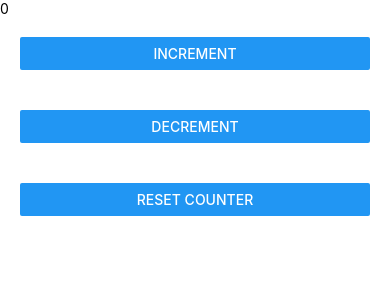
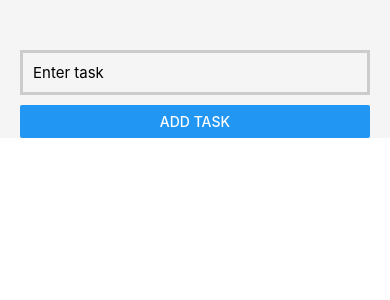
Before and after one commit to hansh0606/Learning_API_calls_in_ReactNative, a React Native app: screen / in a window 390 px wide. Shown: the top 300 px of the page. Built offline with nearby package versions, Linux system fonts and the light colour scheme.

Commit message:
[Update]: Implemented To DO List task

```diff
--- a/App.js
+++ b/App.js
@@ -2,13 +2,17 @@ import React from 'react';
 import { View, Text, SafeAreaView, ScrollView } from 'react-native';
 import Advance_Hands_On_Exercise from './src/Tasks/Month1_Week4_Advance_Hands_On_Exercise/Advance_Exercise';
 import Counter_App from './src/Tasks/Month2_Week1_Task1/Counter_App';
+import To_do_App from './src/Tasks/Month2_Week1_Task2/To_do_App'
+
 export default function App() {
   return (
-    <SafeAreaView style={{ flex: 1, backgroundColor: '#fff' }}>
-      <ScrollView contentContainerStyle={{ flexGrow: 1 }}>
-        <Counter_App/>
+    <View style={{ flex: 1, backgroundColor: '#fff' }}>
+      <ScrollView>
+
+        <To_do_App/>
+        {/* <Counter_App/> */}
         {/* <Advance_Hands_On_Exercise /> */}
       </ScrollView>
-    </SafeAreaView>
+    </View>
   );
 }
--- a/src/Tasks/Month2_Week1_Task1/Counter_App.js
+++ b/src/Tasks/Month2_Week1_Task1/Counter_App.js
@@ -12,7 +12,7 @@ export default function Counter_App() {
     const dec =()=>{
         if(count<=0)
         {
-            alert("Can't be less or equal  0!")
+            Alert.alert("Can't be less then 0!")
             return 0;
         }
         return (count-1);
@@ -26,9 +26,9 @@ export default function Counter_App() {
 
   return (
     <>
-    <Text>
+    <Text style={styles.text}>
         {count}
-    </Text>
+    </Text >
       <View style={styles.button}>
         <Button title="Increment" style={styles.button} onPress={()=>setCount(inc())}></Button>
       </View>
@@ -49,4 +49,14 @@ const styles = StyleSheet.create({
     padding: 10,
     margin: 10,
   },
+
+  text: {
+    fontSize: 40,
+    fontWeight: 'bold',
+    textAlign: 'center',
+    padding: 3,
+    margin: 40,
+    borderColor: 'black',
+    borderWidth: 1,
+  }
 });
--- /dev/null
+++ b/src/Tasks/Month2_Week1_Task2/To_do_App.js
@@ -0,0 +1,85 @@
+// TodoList.js
+import React, { useState } from 'react';
+import { View, Text, TextInput, Button, FlatList, TouchableOpacity, StyleSheet } from 'react-native';
+
+const TodoList = () => {
+  const [task, setTask] = useState(''); // Holds the current task input value
+  const [tasks, setTasks] = useState([]); // Holds the list of tasks
+
+  // Function to add task to the list
+  const addTask = () => {
+    if (task.trim() === '') {
+      return; // Don't add empty tasks
+    }
+    setTasks([...tasks, { id: Date.now().toString(), text: task }]);
+    setTask(''); // Clear input field after adding task
+  };
+
+  // Function to delete a task from the list
+  const deleteTask = (id) => {
+    setTasks(tasks.filter((task) => task.id !== id));
+  };
+
+  return (
+    <View style={styles.container}>
+      <TextInput
+        style={styles.input}
+        placeholder="Enter task"
+        value={task}
+        onChangeText={setTask} // Updates the task input
+      />
+
+      <Button title="Add Task" onPress={addTask} />
+
+      <FlatList
+        data={tasks}
+        keyExtractor={(item) => item.id}
+        renderItem={({ item }) => (
+          <View style={styles.taskContainer}>
+            <Text style={styles.taskText}>{item.text}</Text>
+            <TouchableOpacity onPress={() => deleteTask(item.id)}>
+              <Text style={styles.deleteText}>Delete</Text>
+            </TouchableOpacity>
+          </View>
+        )}
+      />
+    </View>
+  );
+};
+
+const styles = StyleSheet.create({
+  container: {
+    flex: 1,
+    paddingTop: 50,
+    paddingHorizontal: 20,
+    backgroundColor: '#f5f5f5',
+  },
+  input: {
+    height: 45,
+    borderColor: '#ccc',
+    borderWidth: 3,
+    marginBottom: 10,
+    paddingLeft: 10,
+    fontSize:15
+  },
+  taskContainer: {
+    flexDirection: 'row',
+    justifyContent: 'space-between',
+    alignItems: 'center',
+    paddingVertical: 20,
+    marginVertical:10,
+    borderBottomWidth: 1,
+    borderBottomColor: '#ccc',
+    elevation:2.5,
+    padding:10
+  },
+  taskText: {
+    fontSize: 18,
+  },
+  deleteText: {
+    color: 'red',
+    fontSize: 16,
+  },
+});
+
+export default TodoList;
```
